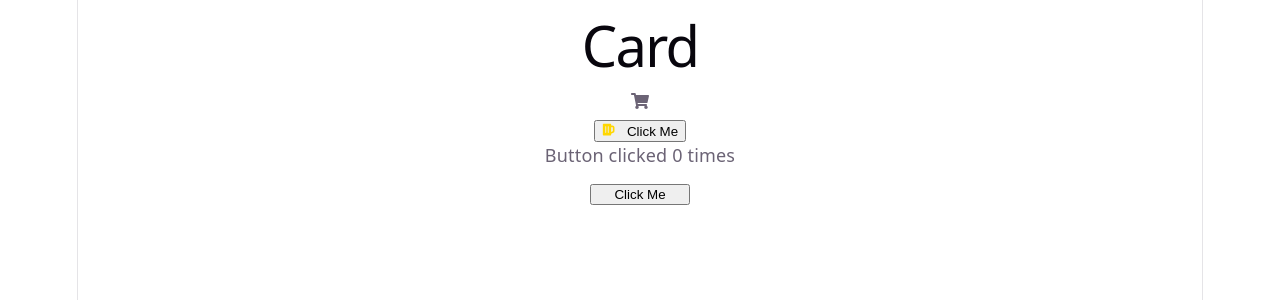
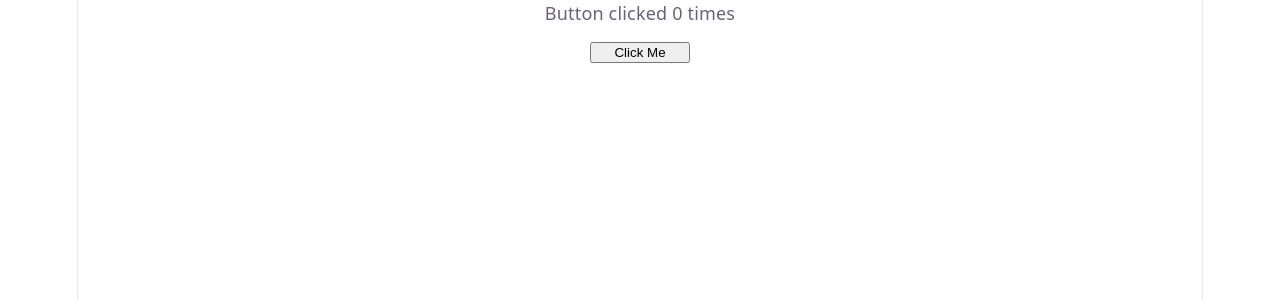
Before and after one commit to AleksandarStanisic021/reactlab, a React (Vite) app: page / in a window 1280 px wide. Shown: the top 300 px of the page. Built offline with nearby package versions, Linux system fonts and the light colour scheme.

Commit message:
Remove unused Card header and components from App

```diff
--- a/src/App.jsx
+++ b/src/App.jsx
@@ -10,11 +10,6 @@ function App() {
 
   return (
     <>
-      <h1>Card</h1>
-      <div>
-        <FaShoppingCart />
-        <Button />
-      </div>
       <p>Button clicked {count} times</p>
       <div>
         <button
```
